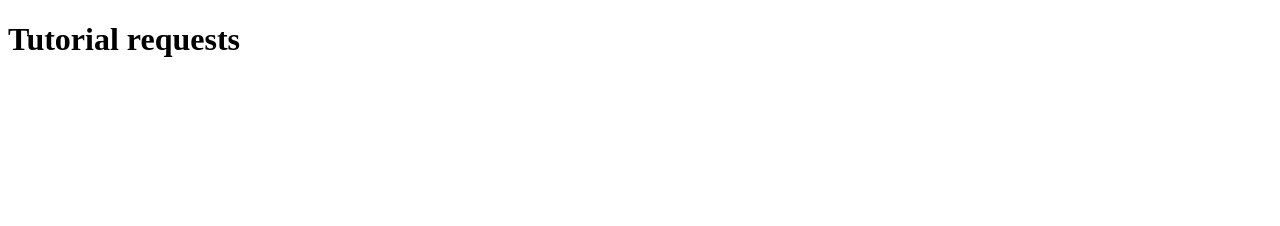
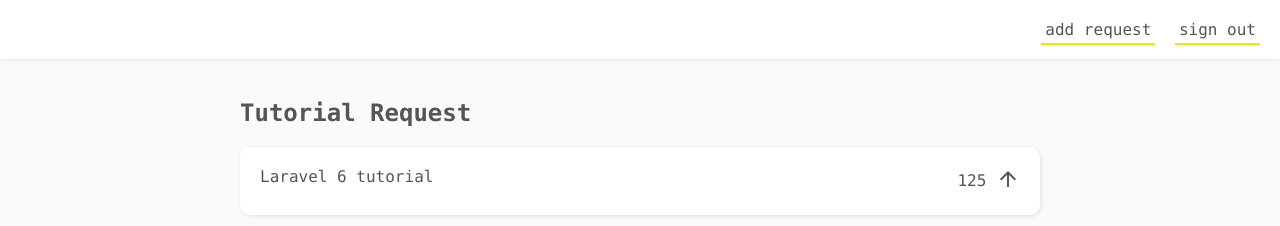
Before and after one commit to AlanLeverenz/firebase-functions, a website: page public/index.html in a window 1280 px wide. Drawn offline with Linux system fonts and the light colour scheme; some packages are replaced by stand-ins of ours.

Commit message:
styled html template

```diff
--- a/public/index.html
+++ b/public/index.html
@@ -4,10 +4,46 @@
     <meta charset="utf-8">
     <meta name="viewport" content="width=device-width, initial-scale=1">
     <title>Tutorial Requests</title>
+    <!-- stylesheets -->
+    <link href="https://fonts.googleapis.com/icon?family=Material+Icons" rel="stylesheet">
+    <link rel="stylesheet" href="css/styles.css">
+  </head>
+
   <body>
-    <h1>Tutorial requests</h1>
-    <link href="https://fonts.googleapis.com/icon?family=Material+Icons"
-      rel="stylesheet">
+
+    <!-- new request modal -->
+    <div class="new-request">
+      <div class="modal">
+        <h2>Request a Tutorial</h2>
+        <form>
+          <input type="text" name="request" placeholder="Request...">
+          <button>Submit Request</button>
+          <p class="error"></p>
+        </form>
+      </div>
+    </div>
+
+    <header>
+      <nav>
+        <a class="add-request">add request</a>
+        <a class="sign-out">sign out</a>
+      </nav>
+    </header>
+
+    <section class="content">
+      <h1>Tutorial Request</h1>
+      <ul class="request-list">
+        <li>
+          <span class="text">Laravel 6 tutorial</span>
+          <div>
+            <span class="votes">125</span>
+            <i class="material-icons upvote">arrow_upward</i>
+          </div>
+        </li>
+      </ul>
+    </section>
+
+
     <!-- The core Firebase JS SDK is always required and must be listed first -->
     <script src="/__/firebase/8.9.1/firebase-app.js"></script>
 
```
